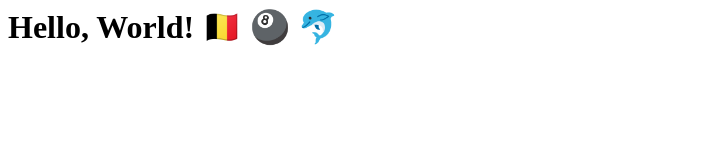
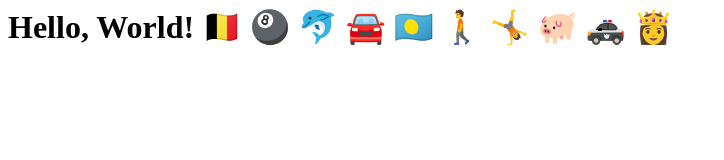
Before and after one commit to Tobi-LoFu/Hello-again, a plain HTML site: page index.html in a window 1280 px wide. Shown: the whole page, without its empty margins (0-724 px from the left). Drawn offline with Linux system fonts and the light colour scheme.

Commit message:
added emojis

```diff
--- a/index.html
+++ b/index.html
@@ -1 +1 @@
-<h1>Hello, World! 🇧🇪 🎱 🐬 </h1>
+<h1>Hello, World! 🇧🇪 🎱 🐬 🚘 🇵🇼 🚶 🤸 🐖 🚓 👸 </h1>
```
